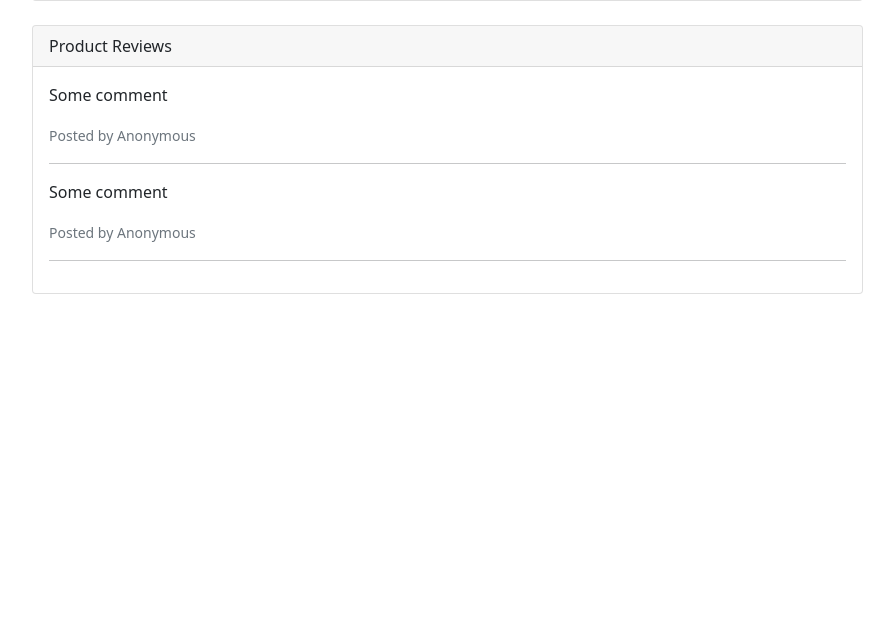
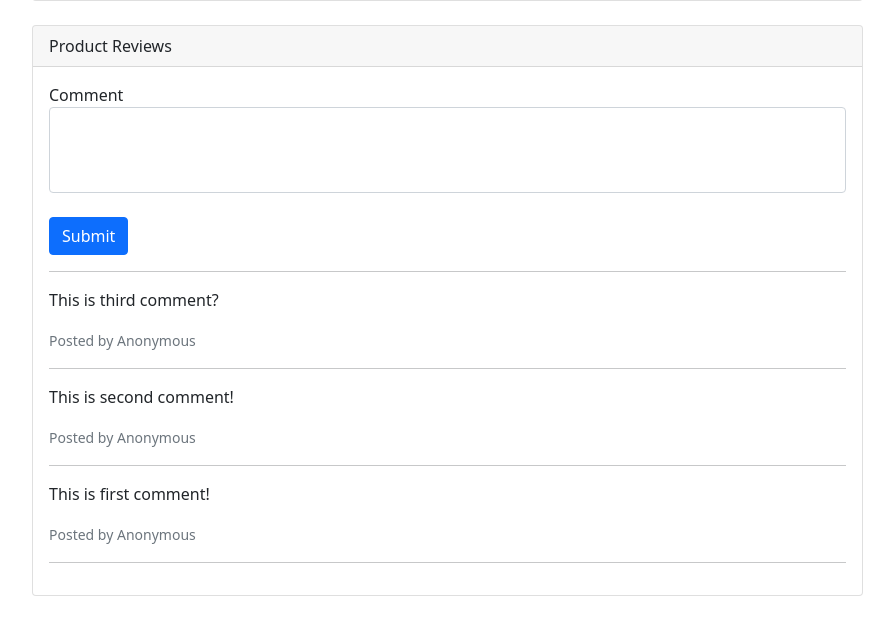
Before and after one commit to sswietoniowski/learning-flask-web-forms, a Flask app: page /item/8 in a window 1280 px wide. Shown: the part 948-1592 px from the top of the page, without its empty margins (335-1229 px from the left). Before the commit the page ends 1242 px from the top, so only its background shows below. Run offline with Flask 2, Linux system fonts and the light colour scheme; data comes from the database, SQL or seed files in the repository; both versions use the stored data as it was after the commit; parts of the project's set-up code (start-up, migrations or seed data) failed here and were passed over; some libraries are stand-ins or nearby versions.

Commit message:
Refactored adding comments with AJAX

```diff
--- a/app.py
+++ b/app.py
@@ -3,7 +3,8 @@ from flask import (Flask, send_from_directory, render_template, request,
 from flask_wtf import FlaskForm, RecaptchaField
 from flask_wtf.file import FileAllowed, FileRequired
 from markupsafe import Markup
-from wtforms import StringField, TextAreaField, SubmitField, SelectField, DecimalField, FileField
+from wtforms import (StringField, TextAreaField, SubmitField,
+                     SelectField, DecimalField, FileField, HiddenField)
 from wtforms.validators import InputRequired, DataRequired, Length, ValidationError
 from wtforms.widgets import Input
 from werkzeug.utils import secure_filename, escape, unescape
@@ -140,6 +141,13 @@ class FilterForm(FlaskForm):
     submit = SubmitField("Filter")
 
 
+class NewCommentForm(FlaskForm):
+    content = TextAreaField("Comment", validators=[InputRequired("Input is required."),
+                                                   DataRequired("Data is required.")])
+    item_id = HiddenField(validators=[DataRequired()])
+    submit = SubmitField("Submit")
+
+
 @app.route("/category/<int:category_id>")
 def category(category_id):
     conn = get_db()
@@ -182,9 +190,25 @@ def item(item_id):
         item = {}
 
     if item:
+        comments_from_db = c.execute("""
+            SELECT c.content
+            FROM comments AS c
+            WHERE c.item_id = ?
+            ORDER BY c.id DESC
+        """, (item_id, ))
+        comments = []
+        for row in comments_from_db:
+            comment = {
+                "content": row[0]
+            }
+            comments.append(comment)
+
+        new_comment_form = NewCommentForm()
+        new_comment_form.item_id.data = item_id
         delete_item_form = DeleteItemForm()
 
-        return render_template("item.html", item=item, delete_item_form=delete_item_form)
+        return render_template("item.html", item=item, delete_item_form=delete_item_form,
+                               comments=comments, new_comment_form=new_comment_form)
 
     return redirect(url_for("home"))
 
@@ -278,6 +302,31 @@ def delete_item(item_id):
         flash("This item does not exist.", "danger")
 
     return redirect(url_for("home"))
+
+
+@app.route("/comment/new", methods=["POST"])
+def new_comment():
+    conn = get_db()
+    c = conn.cursor()
+    form = NewCommentForm()
+
+    try:
+        is_ajax = int(request.form["ajax"])
+    except:
+        is_ajax = 0
+
+    if form.validate_on_submit():
+        c.execute("INSERT INTO comments (content, item_id) VALUES (?, ?)",
+                  (escape(form.content.data), form.item_id.data))
+        conn.commit()
+
+        if is_ajax:
+            return render_template("_comment.html", content=form.content.data)
+
+    if is_ajax:
+        return "Content is required.", 400
+
+    return redirect(url_for("item", item_id=form.item_id.data))
 
 
 @app.route("/")
--- a/static/css/style.css
+++ b/static/css/style.css
@@ -22,3 +22,11 @@ textarea {
 .delete-form {
     display: inline;
 }
+
+.comment-error {
+    color: red;
+}
+
+#content:invalid {
+    box-shadow: none;
+}
--- /dev/null
+++ b/static/js/comment.js
@@ -0,0 +1,20 @@
+$(function(){
+   $(".comment-form").submit(function(event){
+      event.preventDefault();
+      var form = $(this)
+
+      $.ajax({
+         type: form.attr("method"),
+         url: form.attr("action"),
+         data: form.serialize() + "&ajax=1"
+      }).done(function(data){
+         $("#content").val("");
+         $(".placeholder-comment").hide();
+         $(data).insertAfter(".form-border");
+      }).fail(function(data){
+         $(".comment-error").show();
+         $(".comment-error").html(data.responseText);
+         $(".comment-error").fadeOut(2500);
+      });
+   });
+});
--- /dev/null
+++ b/templates/_comment.html
@@ -0,0 +1,3 @@
+<p>{{ content }}</p>
+<small class="text-muted">Posted by Anonymous</small>
+<hr>
--- a/templates/item.html
+++ b/templates/item.html
@@ -34,14 +34,31 @@
                 Product Reviews
             </div>
             <div class="card-body">
-                <p>Some comment</p>
+                <form class="comment-form" action="{{ url_for('new_comment') }}" method="POST">
+                    {{ new_comment_form.hidden_tag() }}
+                    <div class="form-group">
+                        {{ new_comment_form.content.label }}
+                        {{ new_comment_form.content(class="form-control", rows="3") }}
+                    </div>
+                    <br>
+                    {{ new_comment_form.submit(class="btn btn-primary") }}
+                    <span class="comment-error"></span>
+                </form>
+                <hr class="form-border">
+                {% if comments %}
+                {% for comment in comments %}
+                <p>{{ comment.content }}</p>
                 <small class="text-muted">Posted by Anonymous</small>
                 <hr>
-                <p>Some comment</p>
-                <small class="text-muted">Posted by Anonymous</small>
-                <hr>
+                {% endfor %}
+                {% else %}
+                <p class="placeholder-comment">Be the first to comment on this item</p>
+                {% endif %}
             </div>
         </div>
     </div>
 </div>
 {% endblock %}
+{% block javascript %}
+<script src="{{ url_for('static', filename='js/comment.js') }}"></script>
+{% endblock %}
```
Also changed, not shown: db/globomantics.db.
